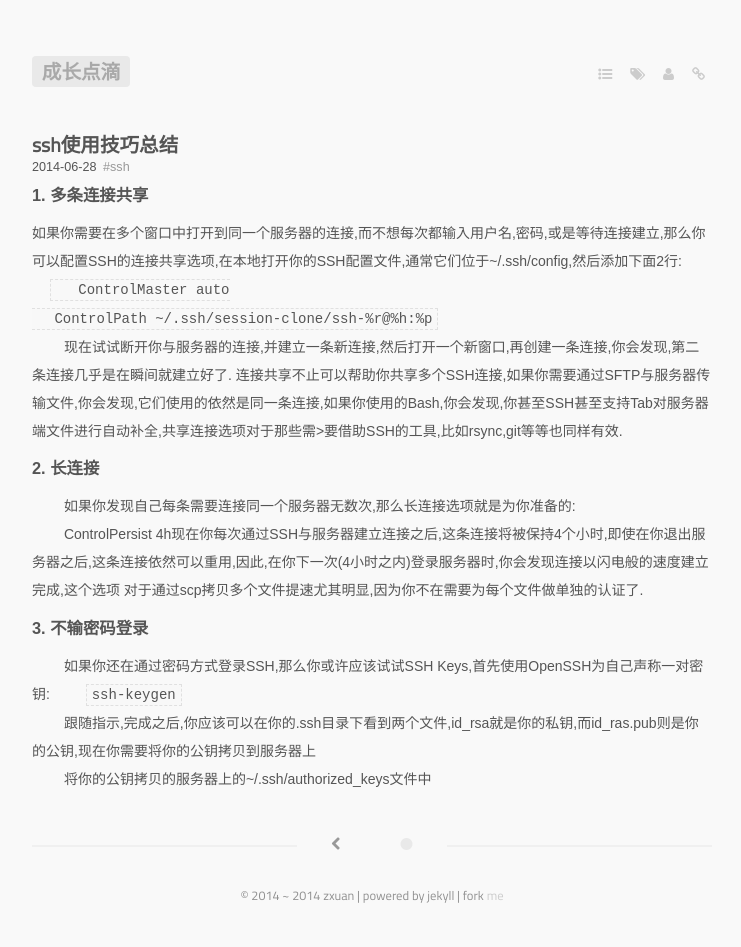
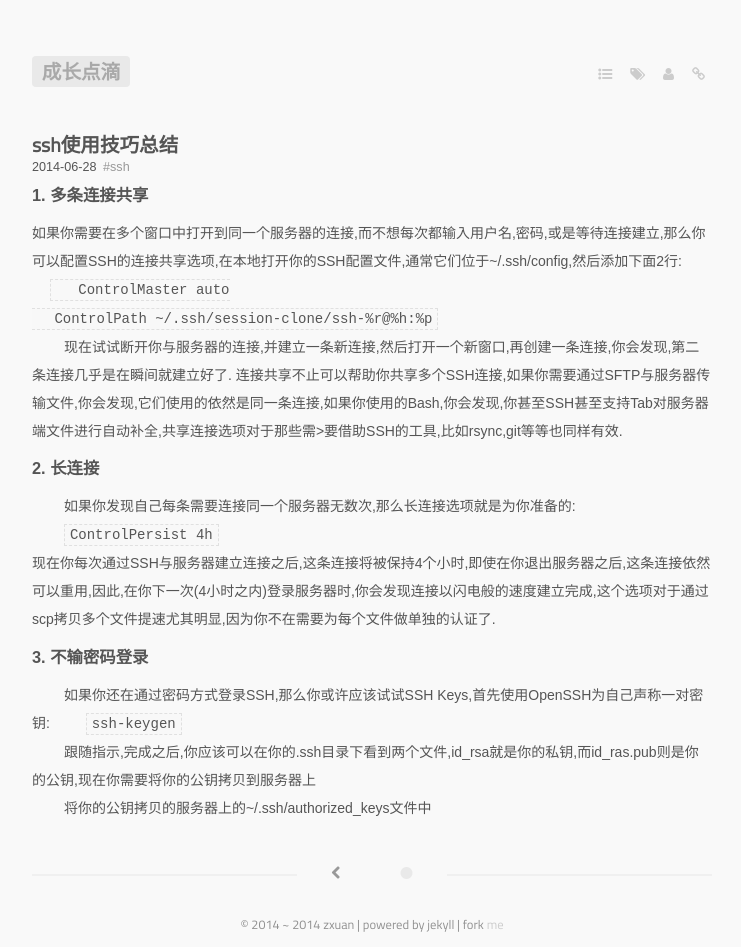
Before and after one commit to zxuan/blog, a Jekyll site: the page built from _posts/2014-06-28-ssh使用技巧总结.markdown, in a window 1280 px wide. Shown: the whole page, without its empty margins (268-1009 px from the left). Built offline with Jekyll 4.4.1, drawn with Linux system fonts in a browser that asks for light colours; some web fonts are replaced; Markdown is read by kramdown in place of the engine named in the settings; before the commit the page ends 918 px from its top, so only the background shows below that.

Commit message:
样式调整

```diff
--- a/_posts/2014-06-28-ssh使用技巧总结.markdown
+++ b/_posts/2014-06-28-ssh使用技巧总结.markdown
@@ -20,8 +20,11 @@ tags:
 <h3>2. 长连接</h3>
 <p>
         如果你发现自己每条需要连接同一个服务器无数次,那么长连接选项就是为你准备的:<br/>
-　　    ControlPersist 4h现在你每次通过SSH与服务器建立连接之后,这条连接将被保持4个小时,即使在你退出服务器之后,这条连接依然可以重用,因此,在你下一次(4小时之内)登录服务器时,你会发现连接以闪电般的速度建立完成,这个选项
-对于通过scp拷贝多个文件提速尤其明显,因为你不在需要为每个文件做单独的认证了.
+　　    <code>
+		ControlPersist 4h
+	</code>
+	<br/>
+	现在你每次通过SSH与服务器建立连接之后,这条连接将被保持4个小时,即使在你退出服务器之后,这条连接依然可以重用,因此,在你下一次(4小时之内)登录服务器时,你会发现连接以闪电般的速度建立完成,这个选项对于通过scp拷贝多个文件提速尤其明显,因为你不在需要为每个文件做单独的认证了.
 </p>
 
 <h3>3. 不输密码登录</h3>
```
